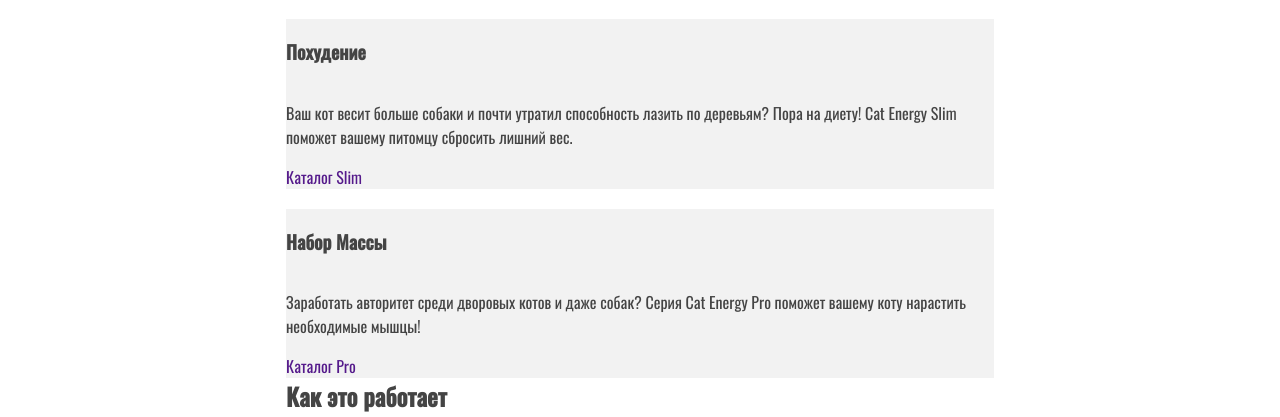
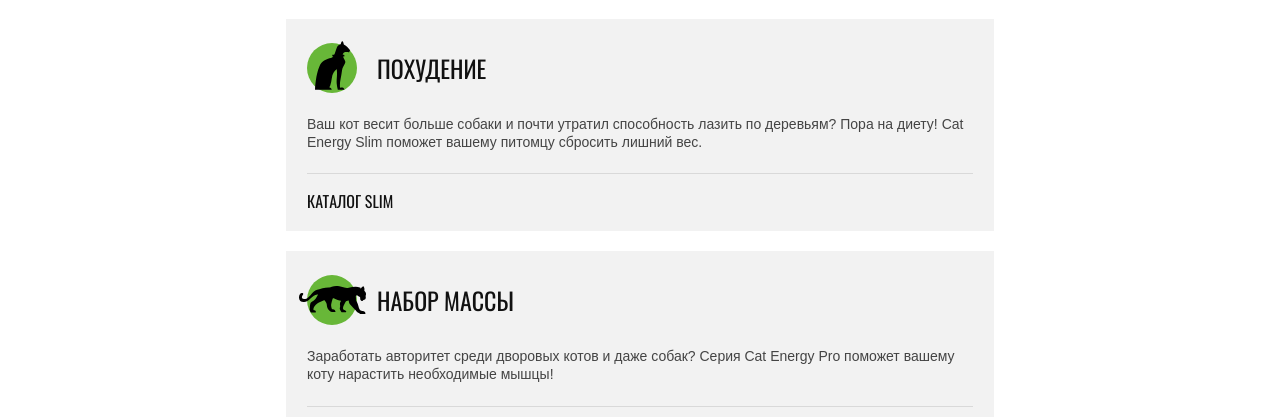
Before and after one commit to tinakuzmenko/608749-cat-energy-18, a website: page source/index.html in a window 1280 px wide. Shown: the part 540-957 px from the top of the page. Drawn offline with nearby package versions, Linux system fonts and the light colour scheme; files that its build step writes are made by us from their sources.

Commit message:
Продолжила ПП стилизацию мобильной версии главной

```diff
--- a/source/index.html
+++ b/source/index.html
@@ -31,7 +31,10 @@
                 />
               </picture>
             </a>
-            <button class="nav__menu-toggler nav__menu-toggler--active nav__menu-toggler--no-js" type="button">
+            <button
+              class="nav__menu-toggler nav__menu-toggler--active nav__menu-toggler--no-js"
+              type="button"
+            >
               <span class="visually-hidden">Открыть / Закрыть меню</span>
             </button>
           </div>
@@ -93,7 +96,9 @@
           <h2 class="visually-hidden">Наши программы</h2>
           <ul class="programs__list">
             <li class="program-block programs__list-item">
-              <h3 class="program-block__title">Похудение</h3>
+              <div class="program-block__title-wrapper program-block__title-wrapper--slim">
+                <h3 class="program-block__title">Похудение</h3>
+              </div>
               <p class="program-block__description">
                 Ваш кот весит больше собаки и почти утратил способность лазить
                 по деревьям? Пора на диету! Cat Energy Slim поможет вашему
@@ -102,7 +107,9 @@
               <a class="program-block__link" href="">Каталог Slim</a>
             </li>
             <li class="program-block programs__list-item">
-              <h3 class="program-block__title">Набор Массы</h3>
+              <div class="program-block__title-wrapper program-block__title-wrapper--pro">
+                <h3 class="program-block__title">Набор Массы</h3>
+              </div>
               <p class="program-block__description">
                 Заработать авторитет среди дворовых котов и даже собак? Серия
                 Cat Energy Pro поможет вашему коту нарастить необходимые мышцы!
--- a/source/sass/blocks/program-block.scss
+++ b/source/sass/blocks/program-block.scss
@@ -2,4 +2,81 @@
   display: flex;
   flex-direction: column;
   background-color: $medium-grey;
+  padding: 24px 21px 22px;
 }
+
+.program-block__title-wrapper {
+  display: flex;
+  align-items: center;
+  padding-left: 70px;
+  position: relative;
+  min-height: 50px;
+  height: 50px;
+  margin-bottom: 22px;
+
+  &::before,
+  &::after {
+    content: "";
+    position: absolute;
+  }
+
+  &::before {
+    width: 50px;
+    height: 50px;
+    border-radius: 50%;
+    background-color: $main-green;
+    top: 0;
+    left: 0;
+  }
+
+  &::after {
+    background-position: center;
+    background-repeat: no-repeat;
+    background-size: contain;
+  }
+
+  &--slim::after {
+    background-image: url("../../img/icon-cat-slim.svg");
+    width: 35px;
+    height: 49px;
+    left: 8px;
+    bottom: 3px;
+  }
+
+  &--pro::after {
+    background-image: url("../../img/icon-cat-pro.svg");
+    width: 67px;
+    height: 28px;
+    left: -8px;
+    top: auto;
+  }
+}
+
+.program-block__title {
+  margin: 0;
+  font-size: 24px;
+  font-weight: normal;
+  line-height: 1.54;
+  color: $font-black;
+  text-transform: uppercase;
+}
+
+.program-block__description {
+  font-family: "Arial", sans-serif;
+  margin-top: 0;
+  margin-bottom: 19px;
+  padding-bottom: 22px;
+  font-size: 14px;
+  font-weight: normal;
+  line-height: 1.29;
+  color: $grey;
+  border-bottom: 1px solid rgba($black, 0.1);
+}
+
+.program-block__link {
+  font-size: 16px;
+  font-weight: normal;
+  text-transform: uppercase;
+  line-height: 1;
+  color: $font-black;
+}
--- a/source/sass/variables.scss
+++ b/source/sass/variables.scss
@@ -5,6 +5,7 @@
 
 /* Цвета */
 $white: #ffffff;
+$black: #000000;
 $grey: #444444;
 $light-grey: #e6e6e6;
 $medium-grey: #f2f2f2;
```
